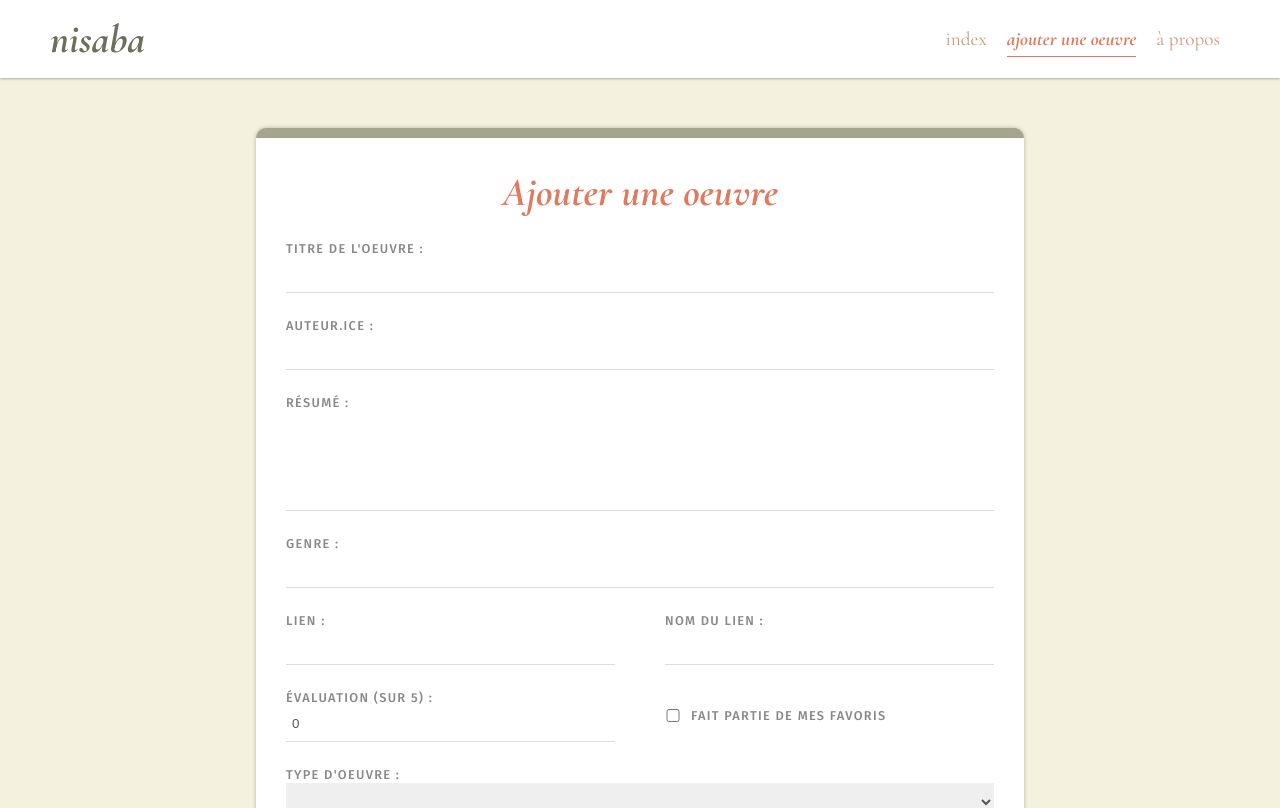
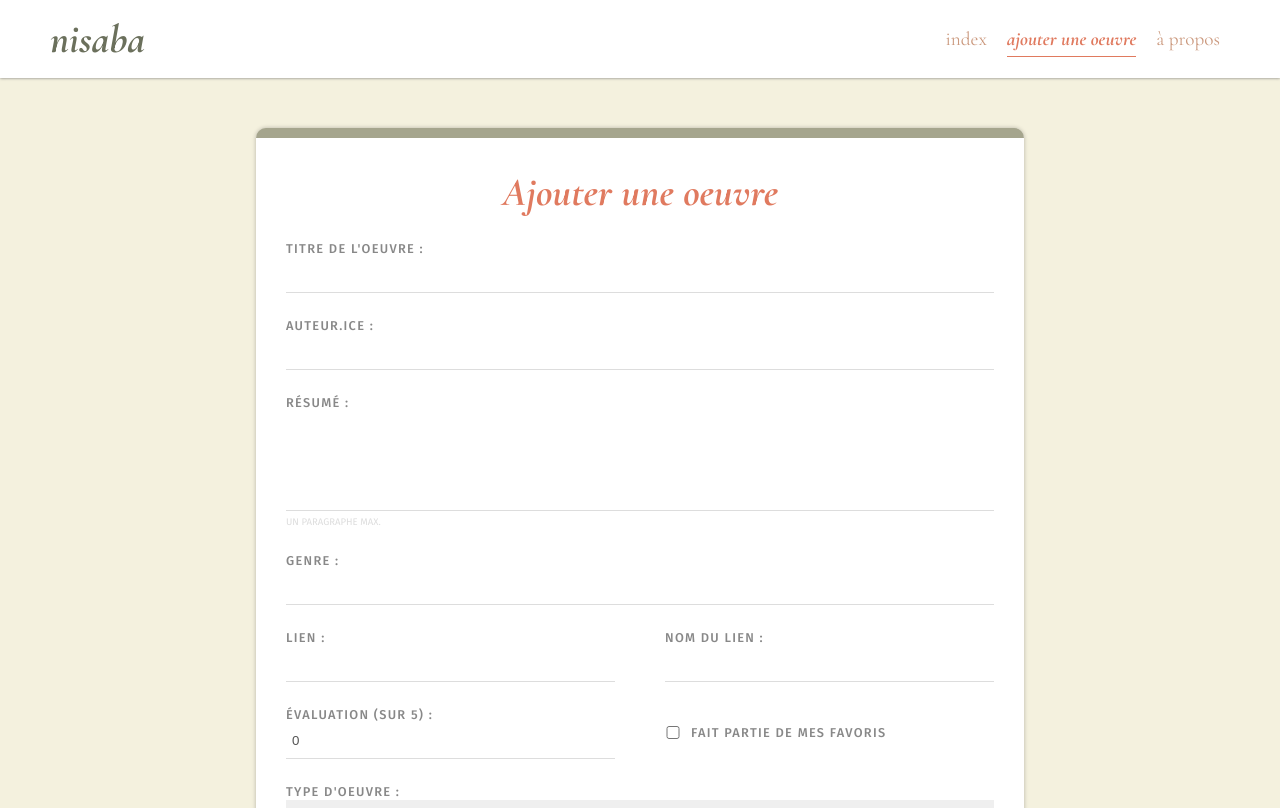
Before and after one commit to islesetglaciers/nisaba, a Vue app: page /ajouter in a window 1280 px wide. Shown: the top 808 px of the page. Built offline with nearby package versions, Linux system fonts and the light colour scheme.

Commit message:
specs formulaire

```diff
--- a/src/views/AjouterOeuvre.vue
+++ b/src/views/AjouterOeuvre.vue
@@ -10,6 +10,7 @@
 
         <label for="resume-txt">Résumé :</label>
         <textarea v-model.lazy="resume" id="resume-txt"></textarea>
+        <div class="specs">Un paragraphe max.</div>
 
         <label for="genre-oeuvre">Genre :</label>
         <input type="text" v-model="genre" id="genre-oeuvre">
@@ -55,7 +56,7 @@
 
         <label for="tags">Tags additionnels :</label>
         <input type="text" v-model="tempTag" id="tags" @keyup="ajouterTag">
-        <div class="spec-tags">Séparer chaque "tag" par des virgules</div>
+        <div class="specs">Séparer chaque "tag" par des virgules</div>
         <div class="les-tags" v-for="tag in tags" :key="tag">
             <span @click="enleverTag(tag)">{{ tag }}</span>
         </div>
@@ -184,7 +185,7 @@ input[type="checkbox"] {
     margin-left: 50px;
 }
 
-.spec-tags {
+.specs {
     font-size: .6em;
     text-transform: uppercase;
     color: #ddd;
```
